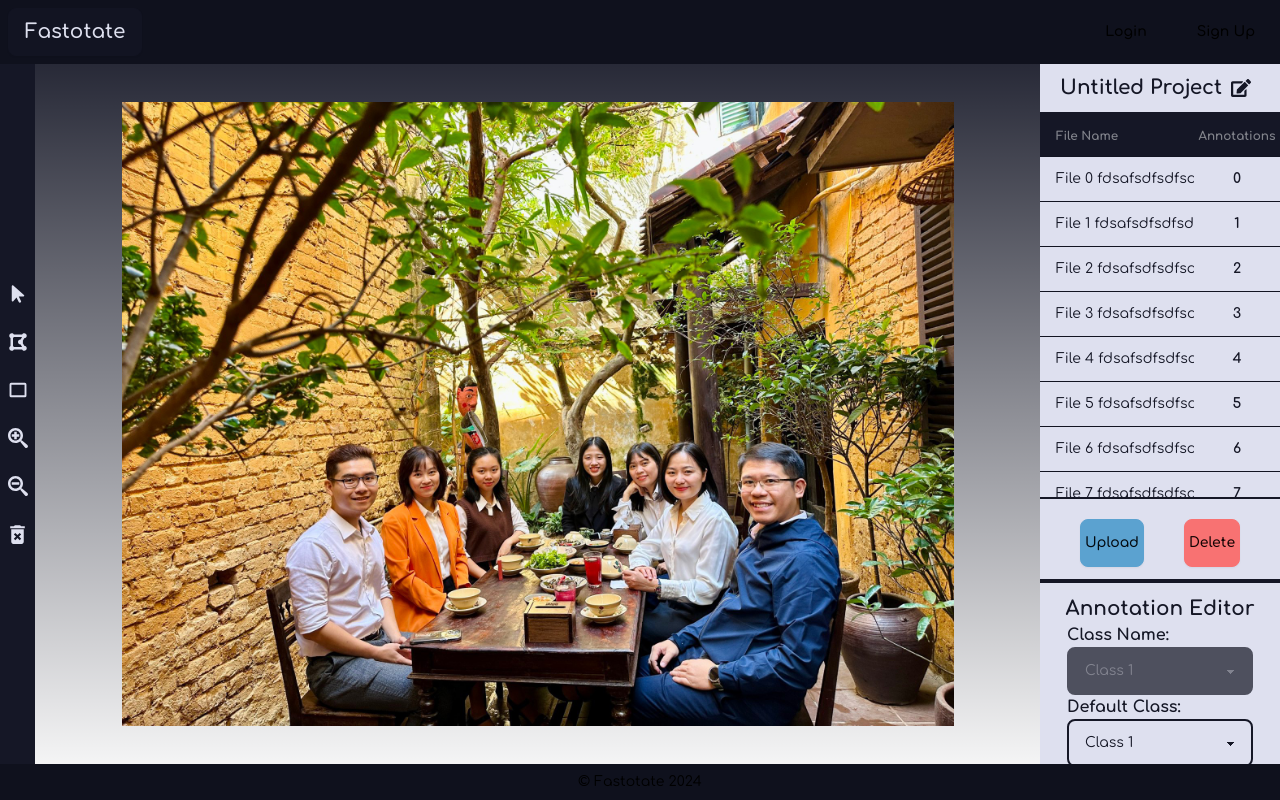
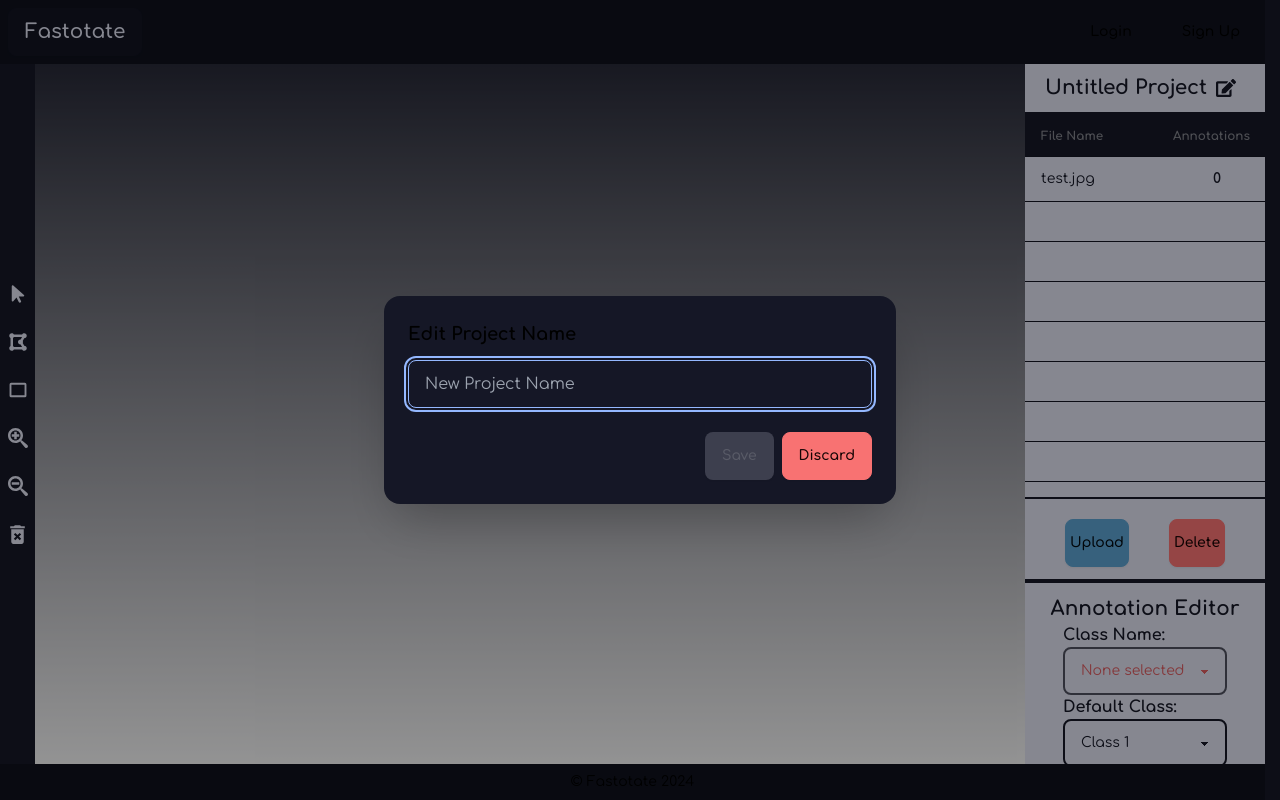
Before and after one commit to CharlesTran267/Fastotate, a Next.js app in the folder frontend/web/: page /annotation in a window 1280 px wide. Both pictures are taken after a click on the button 1240 px from the left and 88 px from the top of the page. Built offline with nearby package versions, Linux system fonts and the light colour scheme.

Commit message:
improvment on state management

```diff
--- a/frontend/web/package.json
+++ b/frontend/web/package.json
@@ -16,6 +16,7 @@
     "eslint-plugin-prettier": "^5.1.3",
     "eslint-plugin-tailwindcss": "^3.14.2",
     "konva": "^9.3.2",
+    "lodash": "^4.17.21",
     "next": "14.1.0",
     "prettier-plugin-tailwindcss": "^0.5.11",
     "react": "^18",
@@ -29,6 +30,7 @@
     "zustand": "^4.5.0"
   },
   "devDependencies": {
+    "@types/lodash": "^4.14.202",
     "@types/node": "^20",
     "@types/react": "^18",
     "@types/react-dom": "^18",
--- a/frontend/web/src/app/annotation/page.tsx
+++ b/frontend/web/src/app/annotation/page.tsx
@@ -1,13 +1,25 @@
+'use client';
 import AnnotationSideBar from '@/components/AnnotationPage/AnnotationSideBar';
 import ProjectSideBar from '@/components/AnnotationPage/ProjectSideBar';
 import Canvas from '@/components/AnnotationPage/Canvas';
+import { useEffect, useState } from 'react';
 
 export default function AnnotationPage() {
+  const [isHydrated, setIsHydrated] = useState(false);
+
+  useEffect(() => {
+    setIsHydrated(true);
+  }, []);
+
   return (
-    <div className="flex flex-1 items-center">
-      <AnnotationSideBar />
-      <Canvas />
-      <ProjectSideBar />
-    </div>
+    <>
+      {isHydrated ? (
+        <div className="flex flex-1 items-center">
+          <AnnotationSideBar />
+          <Canvas />
+          <ProjectSideBar />
+        </div>
+      ) : null}
+    </>
   );
 }
--- a/frontend/web/src/app/layout.tsx
+++ b/frontend/web/src/app/layout.tsx
@@ -1,26 +1,31 @@
-import type { Metadata } from 'next';
+'use client';
 import { Comfortaa } from 'next/font/google';
 import './globals.css';
 import Footer from '@/components/Footer';
 import Header from '@/components/Header';
+import { useEffect, useState } from 'react';
 
 const font = Comfortaa({ subsets: ['latin'] });
-
-export const metadata: Metadata = {
-  title: 'Fastotate',
-  description: '',
-};
 
 export default function RootLayout({
   children,
 }: {
   children: React.ReactNode;
 }) {
+  const [isHydrated, setIsHydrated] = useState(false);
+  useEffect(() => {
+    setIsHydrated(true);
+  }, []);
+
   return (
     <html lang="en" data-theme="fastotate">
       <body className={`flex h-screen flex-col bg-base-100 ${font.className}`}>
         <Header />
-        <main className="flex flex-1 overflow-y-auto">{children}</main>
+        {isHydrated ? (
+          <>
+            <main className="flex flex-1 overflow-y-auto">{children}</main>
+          </>
+        ) : null}
         <Footer />
       </body>
     </html>
--- a/frontend/web/src/components/AnnotationPage/AnnotationSideBar.tsx
+++ b/frontend/web/src/components/AnnotationPage/AnnotationSideBar.tsx
@@ -23,11 +23,17 @@ export default function AnnotationSideBar() {
         actions.setAnnotationMode(AnnotationMode.POLYGON);
       } else if (e.key === 'r') {
         actions.setAnnotationMode(AnnotationMode.RECTANGLE);
+      } else if (e.key === 'd' && annotationMode === AnnotationMode.SELECT) {
+        handleDeleteSelectedAnnotation();
       }
     };
     window.addEventListener('keydown', handleKeyDown);
     return () => window.removeEventListener('keydown', handleKeyDown);
   });
+
+  const handleDeleteSelectedAnnotation = () => {
+    actions.deleteSelectedAnnotation();
+  };
 
   return (
     <aside className="w-18 flex h-full flex-col bg-base-100 py-6 text-neutral">
@@ -85,7 +91,10 @@ export default function AnnotationSideBar() {
           </button>
         </div>
         <div className="tooltip tooltip-right" data-tip="Delete">
-          <button className="btn btn-ghost p-1">
+          <button
+            className="btn btn-ghost p-1"
+            onClick={handleDeleteSelectedAnnotation}
+          >
             <MdDeleteForever size={25} />
           </button>
         </div>
--- a/frontend/web/src/components/AnnotationPage/Canvas.jsx
+++ b/frontend/web/src/components/AnnotationPage/Canvas.jsx
@@ -10,8 +10,6 @@ import {
   ImageAnnotation,
 } from '@/stores/useAnnotationSessionStore';
 import { AnnotationMode } from '@/types/AnnotationMode';
-
-import test_image from '@/resources/test.jpg';
 
 const RectangleAnnotation = dynamic(() => import('./RectangleAnnotation'), {
   ssr: false,
@@ -38,17 +36,6 @@ export default function Canvas() {
   const [mousePos, setMousePos] = useState([0, 0]);
   const [isMouseOverPoint, setMouseOverPoint] = useState(false);
   const [currentAnnotation, setCurrentAnnotation] = useState(new Annotation());
-
-  useEffect(() => {
-    sessionActions.setSelectedImage(
-      new ImageAnnotation(
-        test_image.src,
-        test_image.width,
-        test_image.height,
-        [],
-      ),
-    );
-  }, []);
 
   const imageElement = useMemo(() => {
     if (typeof window !== 'undefined' && selectedImage !== null) {
@@ -178,6 +165,10 @@ export default function Canvas() {
     }
   };
 
+  useEffect(() => {
+    sessionActions.setZoomCenter({ x: mousePos[0], y: mousePos[1] });
+  }, [mousePos]);
+
   return (
     <div className="flex-1">
       <div className="flex items-center justify-center">
--- a/frontend/web/src/components/AnnotationPage/ProjectSideBar.tsx
+++ b/frontend/web/src/components/AnnotationPage/ProjectSideBar.tsx
@@ -1,27 +1,16 @@
 'use client';
 import { FaEdit } from 'react-icons/fa';
 import {
+  Annotation,
   Project,
   useAnnotationSessionStore,
 } from '@/stores/useAnnotationSessionStore';
-import { useEffect } from 'react';
+import { useEffect, useState } from 'react';
 
 export default function ProjectSideBar() {
   const project = useAnnotationSessionStore((state) => state.project);
   const sessionActions = useAnnotationSessionStore((state) => state.actions);
   const selectedAnnotation = sessionActions.getSelectedAnnotation();
-
-  const handleProjectNameChange = (e: React.ChangeEvent<HTMLInputElement>) => {
-    let newProject = project;
-    newProject.project_name = e.target.value;
-    sessionActions.setProject(newProject);
-  };
-
-  const handleAddClass = () => {
-    let newProject = { ...project };
-    newProject.classes.push('New Class');
-    sessionActions.setProject(newProject as Project);
-  };
 
   const handledeleteImage = () => {
     // let newProject = {...project};
@@ -29,15 +18,86 @@ export default function ProjectSideBar() {
     // sessionActions.setProject(newProject as Project);
   };
 
+  const handleSetDefaultClass = (e: React.ChangeEvent<HTMLSelectElement>) => {
+    let newProject = { ...project } as Project;
+    newProject.default_class = e.target.value;
+    sessionActions.setProject(newProject);
+  };
+
+  const handleChangeClass = (e: React.ChangeEvent<HTMLSelectElement>) => {
+    let newSelectedAnnotation = { ...selectedAnnotation } as Annotation;
+    newSelectedAnnotation.className = e.target.value;
+    sessionActions.setSelectedAnnotation(newSelectedAnnotation);
+  };
+
+  const [projectNameInput, setProjectNameInput] = useState<string | null>(null);
+  const handleProjectNameInputChange = (
+    e: React.ChangeEvent<HTMLInputElement>,
+  ) => {
+    setProjectNameInput(e.target.value);
+  };
+  const handleSaveNewProjectName = () => {
+    let newProject = { ...project } as Project;
+    newProject.project_name = projectNameInput!;
+    sessionActions.setProject(newProject);
+  };
+
+  const [newClassInput, setNewClassInput] = useState<string | null>(null);
+  const handleChangeClassInput = (e: React.ChangeEvent<HTMLInputElement>) => {
+    setNewClassInput(e.target.value);
+  };
+  const handleSaveAddNewClass = () => {
+    let newProject = new Project(project);
+    newProject.addClass(newClassInput!);
+    sessionActions.setProject(newProject);
+  };
   return (
     <aside className="flex h-full w-60 flex-col bg-neutral">
       <div className="flex items-center justify-center border-b-4 border-base-100">
         <h2 className="text-xl font-bold text-base-100">
           {project.project_name}
         </h2>
-        <button className="btn btn-ghost p-2">
+        <button
+          className="btn btn-ghost p-2"
+          onClick={() =>
+            (
+              document.getElementById(
+                'edit_project_name_modal',
+              ) as HTMLDialogElement
+            ).showModal()
+          }
+        >
           <FaEdit size={20} color="#151726" />
         </button>
+        <dialog
+          id="edit_project_name_modal"
+          className="modal modal-bottom sm:modal-middle"
+        >
+          <div className="modal-box">
+            <h3 className="mb-3 text-lg font-bold">Edit Project Name</h3>
+            <input
+              id="project_name_input"
+              type="text"
+              placeholder="New Project Name"
+              className="input input-bordered input-info w-full"
+              onChange={handleProjectNameInputChange}
+            />
+            <div className="modal-action">
+              <form method="dialog">
+                <button
+                  className="btn btn-success mx-2 py-1"
+                  disabled={
+                    projectNameInput === null || projectNameInput === ''
+                  }
+                  onClick={handleSaveNewProjectName}
+                >
+                  Save
+                </button>
+                <button className="btn btn-error py-1">Discard</button>
+              </form>
+            </div>
+          </div>
+        </dialog>
       </div>
       <div className="flex h-4/6 flex-col justify-between border-b-4 border-base-100">
         <div className="max-h-full overflow-y-auto border-b-2 border-base-100">
@@ -49,12 +109,22 @@ export default function ProjectSideBar() {
               </tr>
             </thead>
             <tbody>
-              {[...Array(10)].map((_, i) => (
+              {project.images.map((image) => (
+                <tr
+                  className="bg-neutral hover:bg-slate-500"
+                  key={image.id}
+                  onClick={() => sessionActions.setSelectedImage(image)}
+                >
+                  <td className="h-10 whitespace-nowrap">{image.file_name}</td>
+                  <th className="bg-neutral text-center">
+                    {image.annotations.length}
+                  </th>
+                </tr>
+              ))}
+              {[...Array(12 - project.images.length)].map((_, i) => (
                 <tr className="bg-neutral hover:bg-slate-500" key={i}>
-                  <td className="h-10 whitespace-nowrap">
-                    File {i} fdsafsdfsdfsdfsf
-                  </td>
-                  <th className="bg-neutral text-center">{i}</th>
+                  <td className="h-10 whitespace-nowrap"></td>
+                  <th className="bg-neutral text-center"></th>
                 </tr>
               ))}
             </tbody>
@@ -75,21 +145,66 @@ export default function ProjectSideBar() {
           <div>
             <h2 className="font-bold text-base-100">Class Name:</h2>
             <select
-              defaultValue="Class Name"
-              className="select select-bordered w-full border-2 border-base-100 bg-neutral text-base-100"
+              className="select select-bordered w-full border-2 border-base-100 bg-neutral text-base-100 focus:border-base-100 disabled:bg-neutral disabled:text-red-600"
               disabled={selectedAnnotation === null}
+              onChange={handleChangeClass}
+              value={selectedAnnotation?.className || 'None selected'}
             >
-              {project.classes.map((c) => (
-                <option key={c}>{c}</option>
-              ))}
-              <option onClick={handleAddClass}>+ Add new option</option>
+              {selectedAnnotation === null ? (
+                <option>None selected</option>
+              ) : (
+                <>
+                  {project.classes.map((c) => (
+                    <option key={c}>{c}</option>
+                  ))}
+                  <option
+                    onClick={() =>
+                      (
+                        document.getElementById(
+                          'add_new_class_modal',
+                        ) as HTMLDialogElement
+                      ).showModal()
+                    }
+                  >
+                    + Add new option
+                  </option>
+                </>
+              )}
             </select>
+            <dialog
+              id="add_new_class_modal"
+              className="modal modal-bottom sm:modal-middle"
+            >
+              <div className="modal-box">
+                <h3 className="mb-3 text-lg font-bold">Add new class</h3>
+                <input
+                  id="new_class_input"
+                  type="text"
+                  placeholder="New Class"
+                  className="input input-bordered input-info w-full"
+                  onChange={handleChangeClassInput}
+                />
+                <div className="modal-action">
+                  <form method="dialog">
+                    <button
+                      className="btn btn-success mx-2 py-1"
+                      disabled={newClassInput === null || newClassInput === ''}
+                      onClick={handleSaveAddNewClass}
+                    >
+                      Save
+                    </button>
+                    <button className="btn btn-error py-1">Discard</button>
+                  </form>
+                </div>
+              </div>
+            </dialog>
           </div>
           <div>
             <h2 className="font-bold text-base-100">Default Class:</h2>
             <select
               defaultValue="Default Class"
-              className="select select-bordered w-full border-2 border-base-100 bg-neutral text-base-100"
+              className="select select-bordered w-full border-2 border-base-100 bg-neutral text-base-100 focus:border-base-100"
+              onChange={handleSetDefaultClass}
             >
               {project.classes.map((c) => (
                 <option key={c}>{c}</option>
--- a/frontend/web/src/stores/useAnnotationSessionStore.ts
+++ b/frontend/web/src/stores/useAnnotationSessionStore.ts
@@ -1,6 +1,9 @@
 import { AnnotationMode } from '@/types/AnnotationMode';
 import { create } from 'zustand';
 import { defaultProjectConfig } from '@/app.config';
+import { createJSONStorage, persist } from 'zustand/middleware';
+import test_image from '@/resources/test.jpg';
+import { merge } from 'lodash';
 
 export class Annotation {
   id: number;
@@ -55,7 +58,7 @@ export class ImageAnnotation {
       return;
     } else {
       this.id = Math.random();
-      this.file_name = data_or_file_src;
+      this.file_name = data_or_file_src.split('/').pop()!;
       this.width = width!;
       this.height = height!;
       this.annotations = [];
@@ -97,7 +100,13 @@ export class Project {
       this.project_name = defaultProjectConfig.name;
       this.classes = defaultProjectConfig.classes;
       this.default_class = defaultProjectConfig.defaultClass;
-      this.images = [];
+      this.images = [
+        new ImageAnnotation(
+          test_image.src,
+          test_image.width,
+          test_image.height,
+        ),
+      ];
     }
   }
 
@@ -139,7 +148,8 @@ type AnntationSessionStore = {
   selectedImageID: number | null;
   selectedAnnotationID: number | null;
   project: Project;
-  project_name: string;
+  zoomLevel: number;
+  zoomCenter: { x: number; y: number };
   actions: {
     setAnnotationMode: (mode: AnnotationMode) => void;
     setProject: (project: Project) => void;
@@ -147,16 +157,20 @@ type AnntationSessionStore = {
     getSelectedAnnotation: () => Annotation | null;
     setSelectedImage: (imageAnnotation: ImageAnnotation) => void;
     getSelectedImage: () => ImageAnnotation | null;
+    deleteSelectedImage: () => void;
+    deleteSelectedAnnotation: () => void;
   };
 };
 
-export const useAnnotationSessionStore = create<AnntationSessionStore>(
+export const useAnnotationSessionStore = create<AnntationSessionStore>()(
+  persist(
     (set, get) => ({
       annotationMode: null,
       selectedImageID: null,
       selectedAnnotationID: null,
-    project_name: 'new poeject',
-    project: new Project(), // Fix: Invoke the arrow function to assign the returned value directly
+      project: new Project(),
+      zoomLevel: 1,
+      zoomCenter: { x: 0, y: 0 },
       actions: {
         setAnnotationMode: (mode: AnnotationMode) =>
           set(() => ({ annotationMode: mode })),
@@ -176,42 +190,78 @@ export const useAnnotationSessionStore = create<AnntationSessionStore>(
             newProject.addImage(imageAnnotation);
           }
           set(() => ({
-          selectedImageID: imageAnnotation.id,
+            selectedImageID: imageAnnotation?.id,
             project: newProject,
           }));
         },
         getSelectedImage() {
           return (
-          get().project.images.find((i) => i.id === get().selectedImageID) ||
-          null
+            get().project.images.find(
+              (i: ImageAnnotation) => i.id === get().selectedImageID,
+            ) || null
           );
         },
         setSelectedAnnotation(annotation: Annotation | null) {
           let newProject = new Project(get().project);
-        newProject.images.map((image) => {
+          newProject.images.forEach((image) => {
             if (image.id === get().selectedImageID) {
-            image.annotations.map((a) => {
-              if (a.id === annotation?.id) {
-                a = annotation!;
+              const foundAnnotation = image.annotations.find(
+                (a) => a.id === annotation?.id,
+              );
+              if (foundAnnotation) {
+                Object.assign(foundAnnotation, annotation);
               }
-            });
             }
           });
           set(() => ({
+            selectedAnnotationID: annotation?.id,
             project: newProject,
-          selectedAnnotationID: annotation?.id,
           }));
         },
         getSelectedAnnotation() {
           let selectedImage = get().project.images.find(
-          (i) => i.id === get().selectedImageID,
+            (i: ImageAnnotation) => i.id === get().selectedImageID,
           );
           return (
             selectedImage?.annotations.find(
-            (a) => a.id === get().selectedAnnotationID,
+              (a: Annotation) => a.id === get().selectedAnnotationID,
             ) || null
           );
         },
+        deleteSelectedImage() {
+          if (!get().selectedImageID) return;
+          let newProject = new Project(get().project);
+          newProject.removeImage(get().selectedImageID!);
+          set(() => ({
+            selectedImageID: null,
+            project: newProject,
+          }));
+        },
+        deleteSelectedAnnotation() {
+          if (!get().selectedAnnotationID) return;
+          let newProject = new Project(get().project);
+          newProject.images.forEach((image) => {
+            if (image.id === get().selectedImageID) {
+              image.removeAnnotation(get().selectedAnnotationID!);
+            }
+          });
+          set(() => ({
+            selectedAnnotationID: null,
+            project: newProject,
+          }));
+        },
+        setZoomLevel: (level: number) => set(() => ({ zoomLevel: level })),
+        setZoomCenter: (center: { x: number; y: number }) =>
+          set(() => ({ zoomCenter: center })),
       },
     }),
+    {
+      name: 'annotation-session-storage',
+      storage: createJSONStorage(() => localStorage),
+      partialize: ({ actions, ...rest }: any) => rest,
+      merge: (persisted, current) => {
+        return merge({}, current, persisted);
+      },
+    },
+  ),
 );
```
Also changed, not shown: 1 other file (tests, documents, lock files or other folders). Lines whose indentation alone changed are shown as unchanged.
